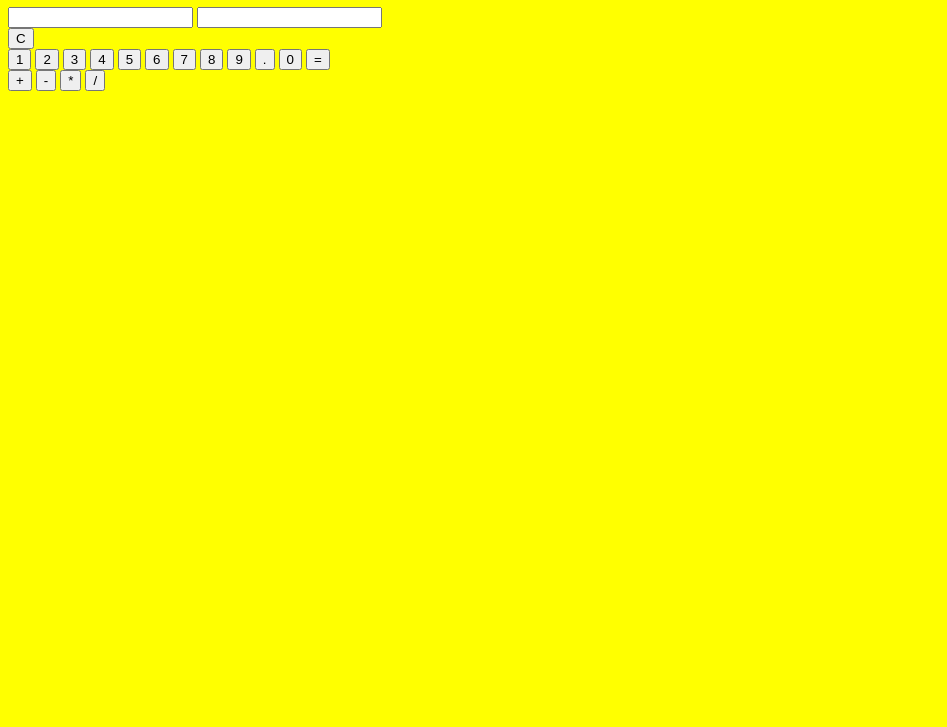
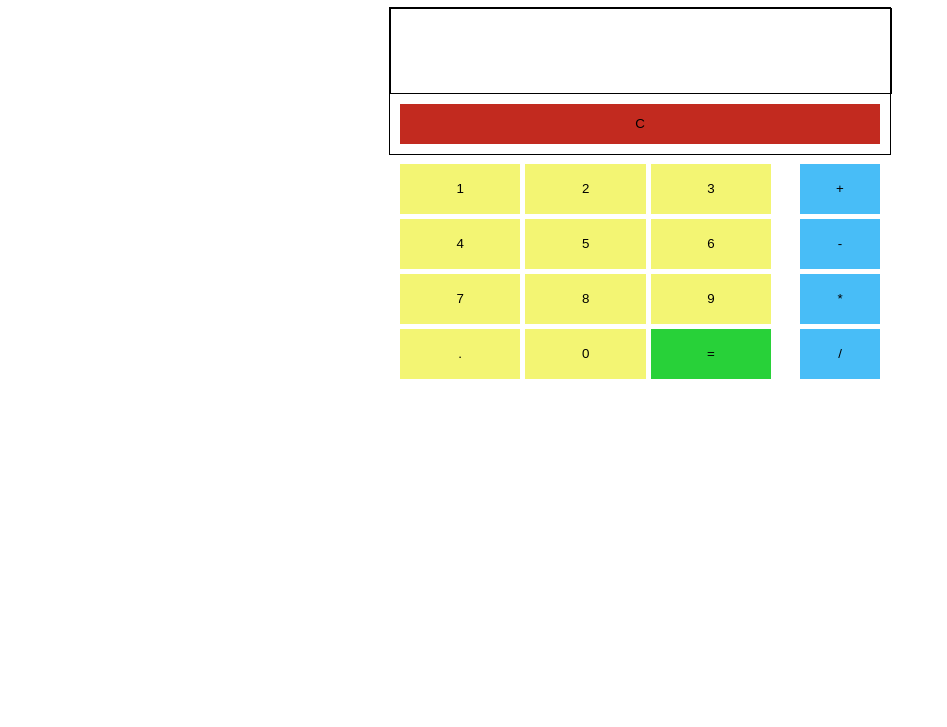
Before and after one commit to alexseymourdev/calcultor-new, a plain HTML site: page index.html in a window 1280 px wide. Shown: the part 73-800 px from the top of the page, without its empty margins (0-947 px from the left). Drawn offline with Linux system fonts and the light colour scheme.

Commit message:
initial css

```diff
--- a/css/styles.css
+++ b/css/styles.css
@@ -1,3 +1,94 @@
-body{
-    background:yellow;
+.calculator_container{
+    width:500px;
+    margin:0 auto;
+    border:1px solid black;
 }
+
+.display_container,
+.clear_container{
+    width:calc(100% - 20px);
+    padding:10px;
+}
+
+.buttons_container{
+    width:100%;
+}
+
+.numbers_container{
+    float:left;
+    width:380px;
+    padding:10px;
+}
+
+.operators_container{
+    float:left;
+    width:80px;
+    padding:10px;
+}
+
+.preview,
+.sum{
+    width:470px;
+    height:30px;
+    border:none;
+}
+.preview:focus,
+.sum:focus{
+    outline: none;
+}
+
+.display_container{
+    border:1px solid black;
+}
+
+.clear{
+    width:480px;
+    height:40px;
+    background:#c22a1f;
+    border:none;
+    cursor:pointer;
+}
+
+.clear:active{
+    background:#87160e;
+}
+
+.decimal,
+.equals,
+.number{
+    float:left;
+    width:calc(33% - 5px);
+    display:block;
+    margin-right:5px;
+    margin-bottom:5px;
+    height:50px;
+    background-color: #f3f573;
+    border:none;
+    cursor:pointer;
+}
+.decimal:active,
+.number:active{
+    background-color:#cfd143;
+}
+
+.equals{
+    background:#28d139;
+}
+.equals:active{
+    background-color:#12b022;
+}
+
+.operator{
+    float:left;
+    display:block;
+    width:100%;
+    margin-right:5px;
+    margin-bottom:5px;
+    height:50px;
+    background-color: #48bdf7;
+    border:none;
+    cursor:pointer;
+}
+.operator:active{
+    background-color:#2b98cf;
+}
```
